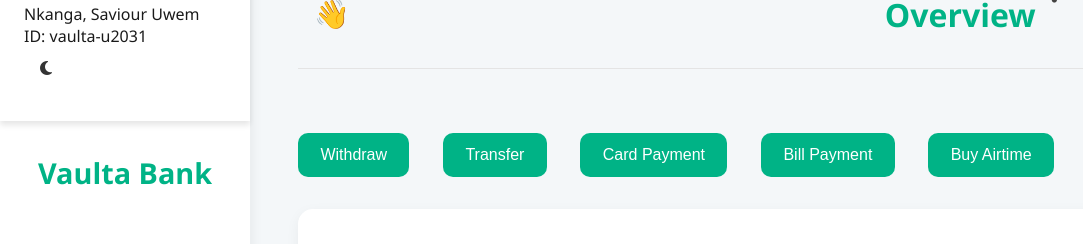
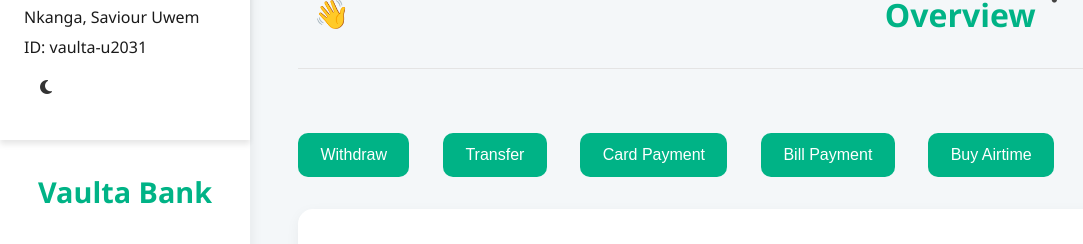
Before and after one commit to Sav-kin9/VaultaBank, a plain HTML site: page dashboard.html in a window 1280 px wide. Shown: the part 98-342 px from the top of the page, 0-1083 px from the left. Drawn offline with nearby package versions, Linux system fonts and the light colour scheme.

Commit message:
gap added to .profile-section{}

```diff
--- a/css/dashboard.css
+++ b/css/dashboard.css
@@ -35,6 +35,10 @@
   width: 100%;
   padding: 2rem 1.5rem;
   box-shadow: 0 4px 6px rgba(0, 0, 0, 0.1);
+  display: flex;
+  flex-direction: column;
+  justify-content: space-between;
+  gap: 0.5rem;
 }
 
 .sidebar .logo {
```
